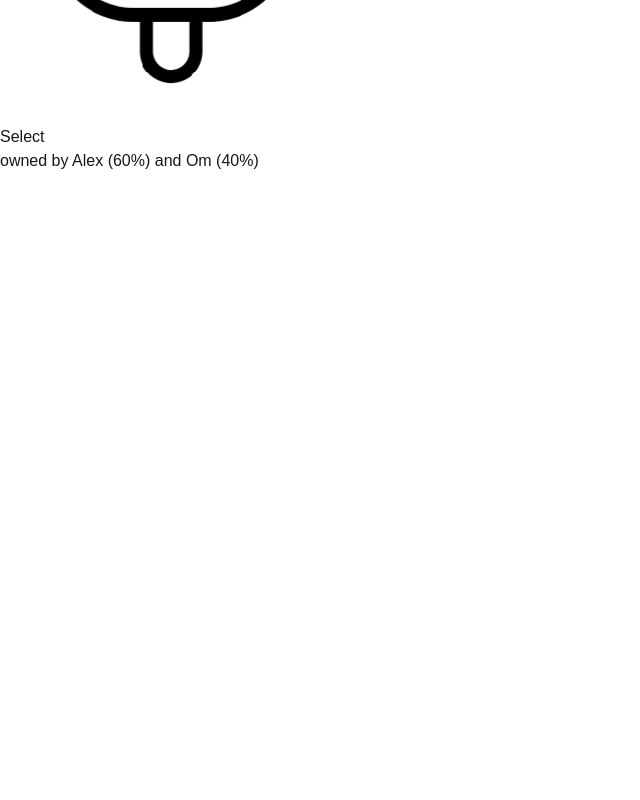
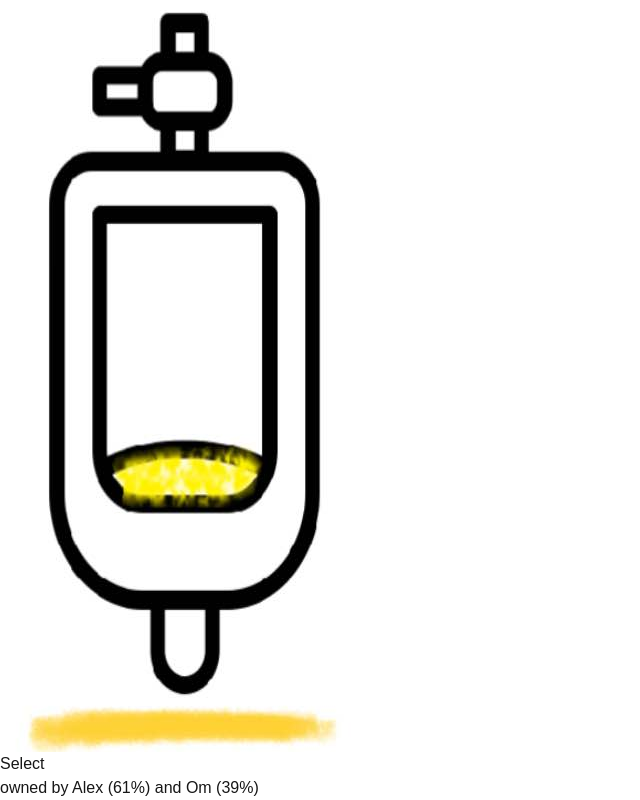
Before and after one commit to itsombhatt/urinal_machine, a Next.js app: page / in a window 1280 px wide. Shown: the part 2845-3645 px from the top of the page, without its empty margins (0-640 px from the left). Before the commit the page ends 3018 px from the top, so only its background shows below. Built offline with nearby package versions, Linux system fonts and the light colour scheme.

Commit message:
updated images

```diff
--- a/src/app/page.js
+++ b/src/app/page.js
@@ -70,7 +70,7 @@ function App() {
           return (<div key = {index}>
             <div key = {index}>
               <img src={images[urinal]} alt="Urinal" className='md:h-96 h-32 mx-auto'/>
-              {urinal===2 ? false : (<button className='md:py-2 py-1 bg-yellow-300 rounded px-2'  key = {index} onClick={() => {sendEntry(index)}}>Select</button>)}
+              {urinal===2 ? false : (<button className='md:py-2 my-4 py-1 bg-yellow-300 rounded px-2'  key = {index} onClick={() => {sendEntry(index)}}>Select</button>)}
 
             </div>
           </div>
@@ -79,7 +79,7 @@ function App() {
 
       </div>
       <div className='text-center w-full mt-32 text-gray-400'>
-          {randomState ? <div>owned by Alex ({randomState}%) and Om ({100 - randomState}%) </div> : <div></div>}
+          {randomState ? <div>owned by Alex ({randomState + 1}%) and Om ({100 - randomState - 1}%) </div> : <div></div>}
 
         </div>
     </div>
```
Also changed, not shown: public/urinalPiss.png.
